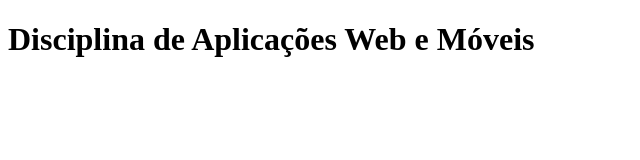
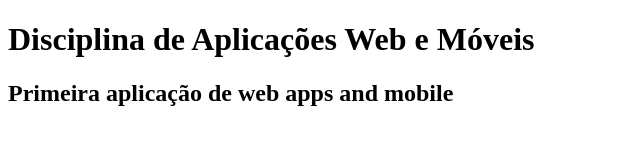
Before and after one commit to LaptosPirose/AppWebMobile, a plain HTML site: page index.html in a window 1280 px wide. Shown: the whole page, without its empty margins (0-640 px from the left). Drawn offline with Linux system fonts and the light colour scheme.

Commit message:
Update index.html
pull test

```diff
--- a/index.html
+++ b/index.html
@@ -7,6 +7,7 @@
 </head>
 <body>
     <h1>Disciplina de Aplicações Web e Móveis</h1>
+    <h2>Primeira aplicação de web apps and mobile</h2>
 
 </body>
 </html>
```
